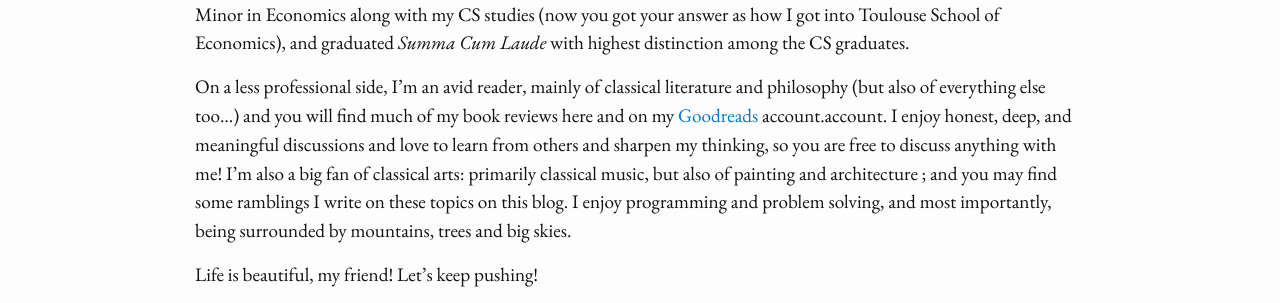
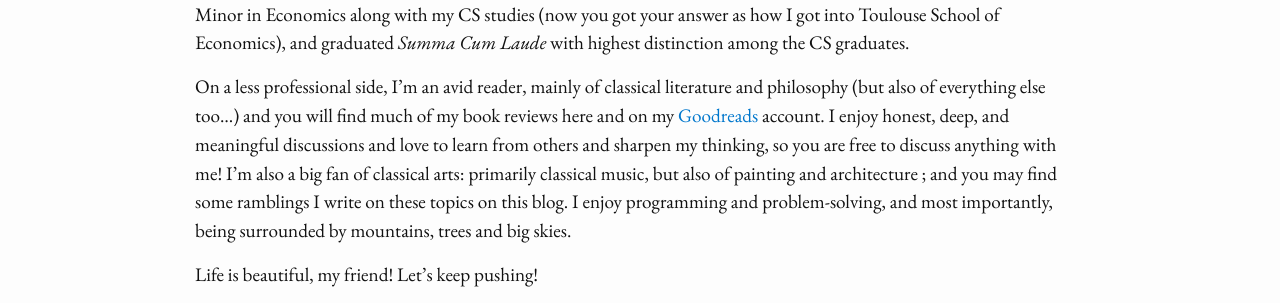
Before and after one commit to paulmelki/paulmelki.github.io, a Jekyll site: the page built from index.md, in a window 1280 px wide. Shown: the part 713-1016 px from the top of the page. Built offline with Jekyll 4.4.1, drawn with Linux system fonts in a browser that asks for light colours; nearby versions of some CDN libraries; some web fonts are replaced.

Commit message:
Some formatting corrections.

```diff
--- a/index.html
+++ b/index.html
@@ -175,7 +175,7 @@ and graduated <em>Summa Cum Laude</em> with highest distinction among the CS gra
 <p>On a less professional side, I’m an avid reader, mainly of classical literature and philosophy (but also of everything else too…) and you will
 find much of my book reviews here and on my <a href="https://www.goodreads.com/paulmelki">Goodreads</a> account. I enjoy honest, deep, and meaningful discussions and love to learn from others and sharpen my thinking, so you are free to discuss anything with me! I’m also a big fan of classical arts:
 primarily classical music, but also of painting and architecture ; and you may find some ramblings I write on these topics on this blog.
-I enjoy programming, and most importantly, being surrounded by mountains, trees and big skies.</p>
+I enjoy programming and problem-solving, and most importantly, being surrounded by mountains, trees and big skies.</p>
 
 <p>Life is beautiful, my friend! Let’s keep pushing!</p>
 
--- a/index.md
+++ b/index.md
@@ -23,8 +23,8 @@ a Minor in Economics along with my CS studies (now you got your answer as how I
 and graduated *Summa Cum Laude* with highest distinction among the CS graduates.
 
 On a less professional side, I’m an avid reader, mainly of classical literature and philosophy (but also of everything else too…) and you will
-find much of my book reviews here and on my [Goodreads](https://www.goodreads.com/paulmelki) account.account. I enjoy honest, deep, and meaningful discussions and love to learn from others and sharpen my thinking, so you are free to discuss anything with me! I’m also a big fan of classical arts:
+find much of my book reviews here and on my [Goodreads](https://www.goodreads.com/paulmelki) account. I enjoy honest, deep, and meaningful discussions and love to learn from others and sharpen my thinking, so you are free to discuss anything with me! I’m also a big fan of classical arts:
 primarily classical music, but also of painting and architecture ; and you may find some ramblings I write on these topics on this blog.
-I enjoy programming and problem solving, and most importantly, being surrounded by mountains, trees and big skies.
+I enjoy programming and problem-solving, and most importantly, being surrounded by mountains, trees and big skies.
 
 Life is beautiful, my friend! Let's keep pushing!
```
Also changed, not shown: _posts/2022-06-18-the-cocktail-party.md (+3 -0 lines), _posts/2022-08-13-pere-goriot.md (+3 -0 lines), about.md (+2 -2 lines).
